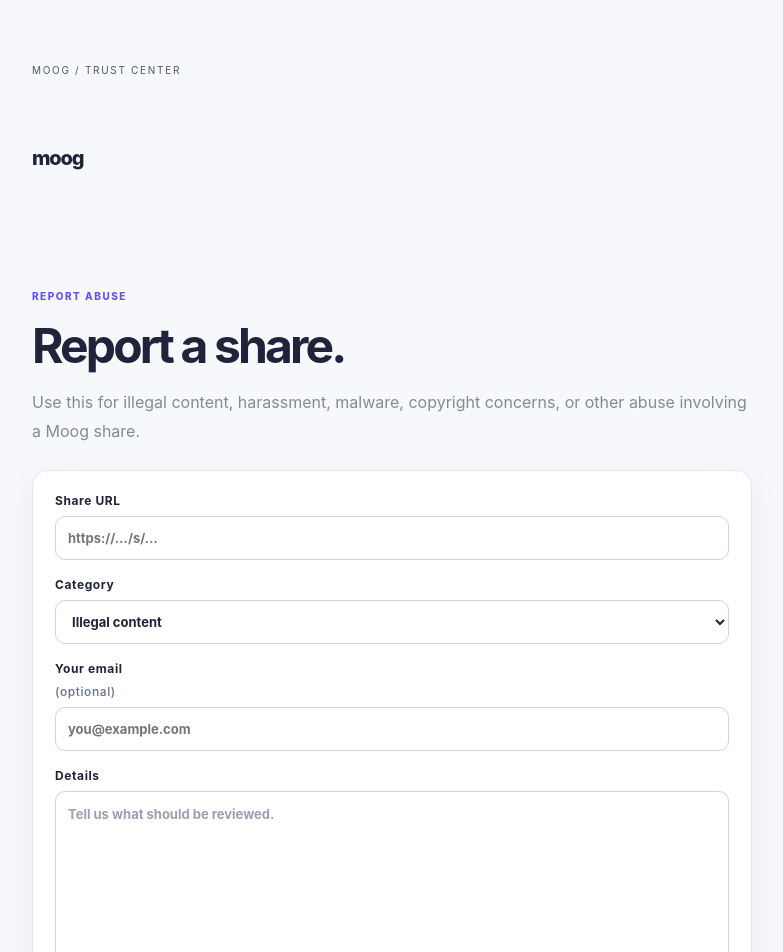
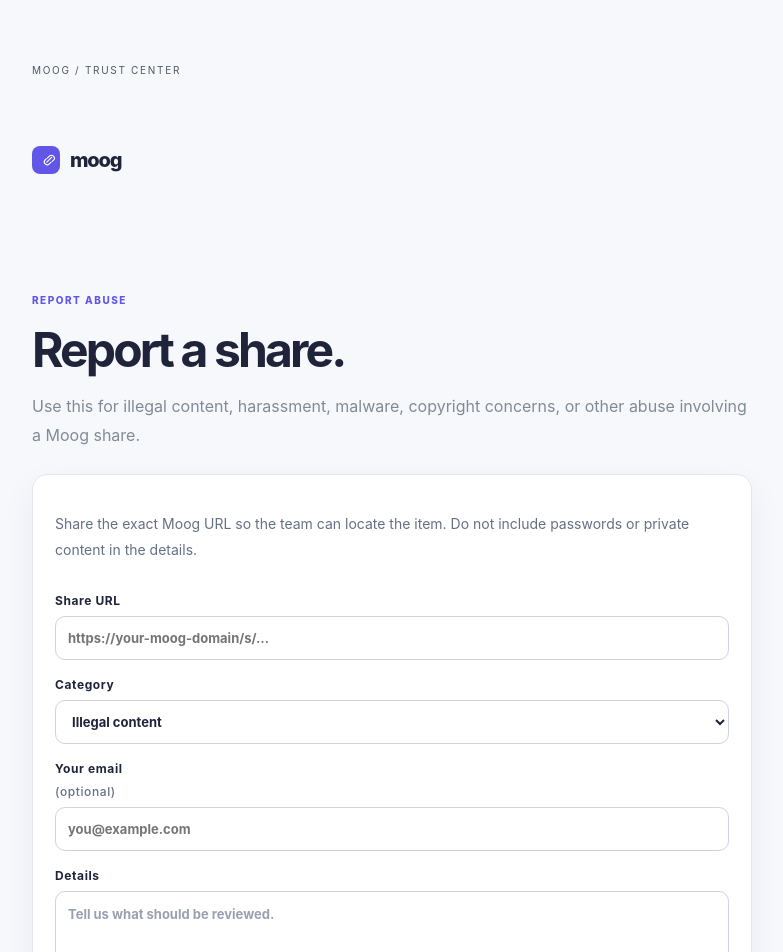
Before and after one commit to addulasaikiran-ops/Moog-1.0, a Next.js app: page /report-abuse in a window 1280 px wide. Shown: the top 952 px of the page, without its empty margins (228-1011 px from the left). Built offline with nearby package versions, Linux system fonts and the light colour scheme; no server answers.

Commit message:
UX: improve abuse report guidance and async form handling

```diff
--- a/app/report-abuse/page.tsx
+++ b/app/report-abuse/page.tsx
@@ -7,19 +7,21 @@ export default function ReportAbusePage() {
   const [message, setMessage] = useState("");
   async function submit(event: FormEvent<HTMLFormElement>) {
     event.preventDefault(); setStatus("sending"); setMessage("");
-    const form = new FormData(event.currentTarget);
+    const formElement = event.currentTarget;
+    const form = new FormData(formElement);
     try {
       const response = await fetch("/api/report-abuse", { method: "POST", body: form });
       const body = await response.json() as { error?: string };
       if (!response.ok) throw new Error(body.error ?? "Could not submit the report.");
-      setStatus("sent"); setMessage("Report received. Thank you."); event.currentTarget.reset();
+      setStatus("sent"); setMessage("Report received. Thank you."); formElement.reset();
     } catch (error) { setStatus("error"); setMessage(error instanceof Error ? error.message : "Could not submit the report."); }
   }
   return <main className="legalPage"><article className="legalShell">
-    <a className="minimalLogo" href="/">moog</a><p className="eyebrow">REPORT ABUSE</p>
+    <a className="minimalLogo brandLogo" href="/" aria-label="Moog home"><svg viewBox="0 0 48 48" aria-hidden="true" fill="none"><path d="M25 20.5 22 23.5a7 7 0 0 0 9.9 9.9l4.4-4.4" stroke="currentColor" strokeWidth="2.7" strokeLinecap="round" strokeLinejoin="round"/><path d="M39 27.5 42 24.5a7 7 0 0 0-9.9-9.9l-4.4 4.4" stroke="currentColor" strokeWidth="2.7" strokeLinecap="round" strokeLinejoin="round"/><path d="m26 29 12-12" stroke="currentColor" strokeWidth="2.7" strokeLinecap="round" strokeLinejoin="round"/></svg><span>moog</span></a><p className="eyebrow">REPORT ABUSE</p>
     <h1>Report a share.</h1><p>Use this for illegal content, harassment, malware, copyright concerns, or other abuse involving a Moog share.</p>
-    <form className="reportForm" onSubmit={submit}>
-      <label>Share URL<input name="shareUrl" type="url" placeholder="https://…/s/…" required maxLength={500}/></label>
+    <form className="reportForm" onSubmit={submit} aria-describedby="report-help">
+      <p id="report-help">Share the exact Moog URL so the team can locate the item. Do not include passwords or private content in the details.</p>
+      <label>Share URL<input name="shareUrl" type="url" placeholder="https://your-moog-domain/s/…" required maxLength={500} autoComplete="url"/></label>
       <label>Category<select name="category" defaultValue="illegal"><option value="illegal">Illegal content</option><option value="harassment">Harassment / abuse</option><option value="copyright">Copyright</option><option value="malware">Malware / security</option><option value="privacy">Privacy request</option><option value="other">Other</option></select></label>
       <label>Your email <span>(optional)</span><input name="email" type="email" placeholder="you@example.com" maxLength={254}/></label>
       <label>Details<textarea name="details" rows={7} placeholder="Tell us what should be reviewed." required maxLength={5000}/></label>
```
